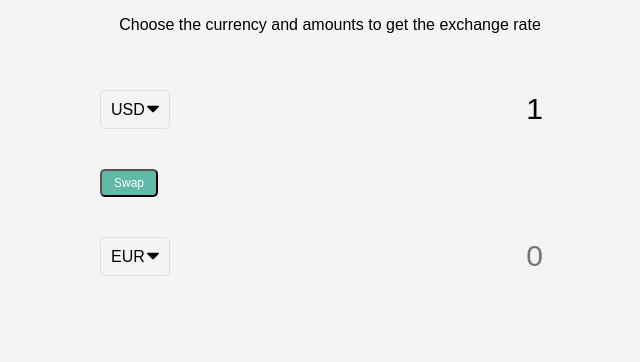
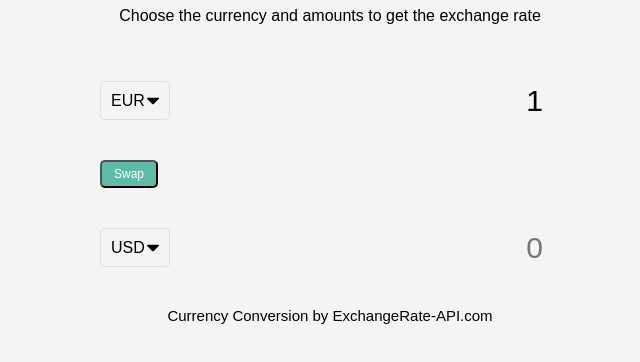
Before and after one commit to nucmatt/Vanilla_JS_Tutorials, a plain HTML site: page exchange-rate/index.html in a window 1280 px wide. Both pictures are taken after a click on the button "Swap". Shown: the part 410-772 px from the top of the page, without its empty margins (310-950 px from the left). Drawn offline with Linux system fonts and the light colour scheme; no server answers.

Commit message:
Added JS for Exchange Rate project. Changed api source to exchangeratesapi.io due to CORS and rate limits on Traversy's source. This completes the project code.

```diff
--- a/exchange-rate/index.html
+++ b/exchange-rate/index.html
@@ -71,7 +71,7 @@
             </div>
 
             <div class="swap-rate-container">
-                <button class="btn" id="rate">
+                <button class="btn" id="swap">
                     Swap
                 </button>
                 <div class="rate" id="rate"></div>
@@ -133,7 +133,9 @@
                 </select>
                 <input type="number" id="amount-two" placeholder = "0">
 			</div>
-		</div>
+        </div>
+
+        <a href="https://www.exchangerate-api.com">Currency Conversion by ExchangeRate-API.com</a>
 
 		<script src="script.js"></script>
 	</body>
--- a/exchange-rate/script.js
+++ b/exchange-rate/script.js
@@ -0,0 +1,42 @@
+const currencyEl_one = document.getElementById('currency-one');
+const amountEl_one = document.getElementById('amount-one');
+const currencyEl_two = document.getElementById('currency-two');
+const amountEl_two = document.getElementById('amount-two');
+
+const rateEl = document.getElementById('rate');
+const swap = document.getElementById('swap');
+
+// Fetch exchange rates and update the DOM
+function calculate() {
+	// console.log('RAN');
+	const currency_one = currencyEl_one.value;
+	const currency_two = currencyEl_two.value;
+	// console.log(currency_one, currency_two);
+
+	fetch(`https://api.exchangeratesapi.io/latest?base=${currency_one}`)
+		.then((res) => res.json())
+		.then((data) => {
+            // console.log(data);
+            const rate = data.rates[currency_two];
+            // console.log(rate);
+
+            rateEl.innerText = `1 ${currency_one} = ${rate} ${currency_two}`;
+
+            amountEl_two.value = (amountEl_one.value * rate).toFixed(2);
+		});
+}
+
+// Event listeners
+currencyEl_one.addEventListener('change', calculate);
+amountEl_one.addEventListener('input', calculate);
+currencyEl_two.addEventListener('change', calculate);
+amountEl_two.addEventListener('input', calculate);
+
+swap.addEventListener('click', () => {
+    const temp = currencyEl_one.value;
+    currencyEl_one.value = currencyEl_two.value;
+    currencyEl_two.value = temp;
+    calculate();
+})
+
+calculate();
--- a/exchange-rate/style.css
+++ b/exchange-rate/style.css
@@ -24,6 +24,12 @@ h1 {
 
 p {
 	text-align: center;
+}
+
+a {
+    text-decoration: none;
+    color: black;
+    font-size: 15px;
 }
 
 .btn {
```
